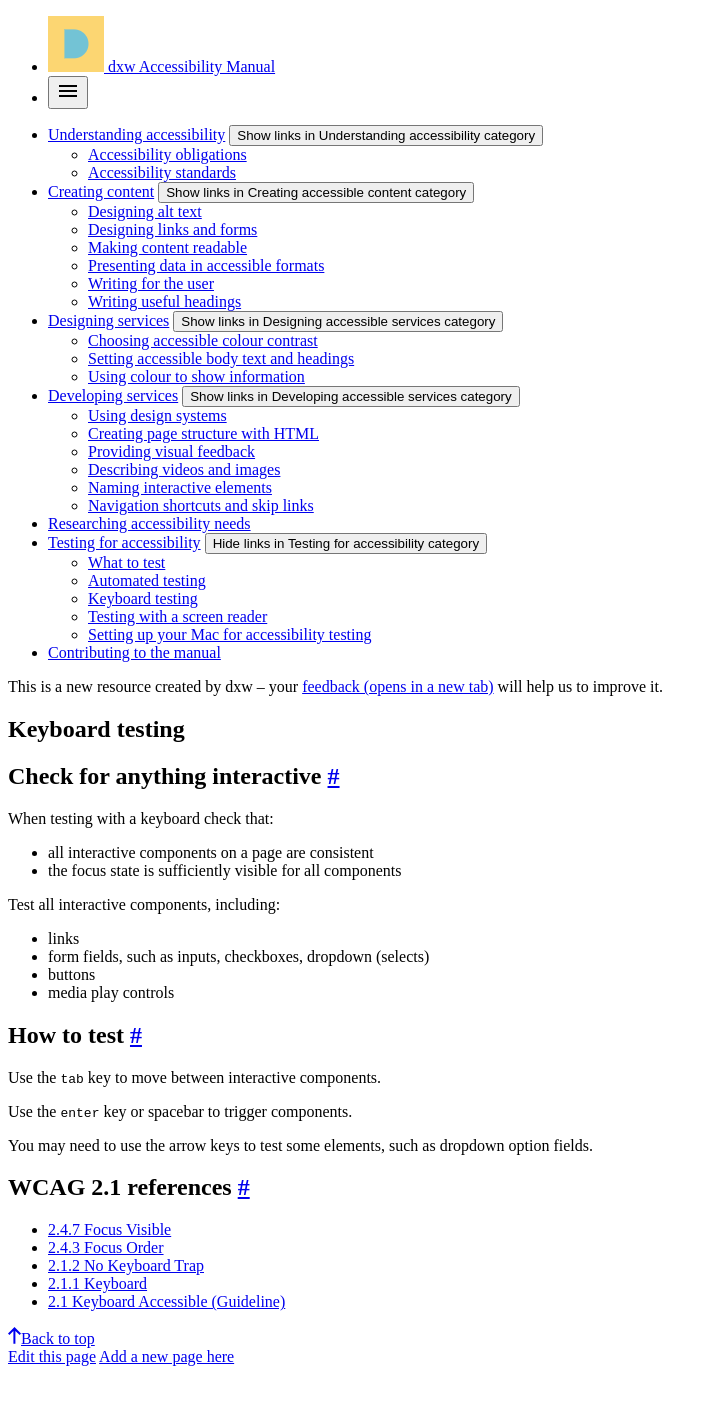
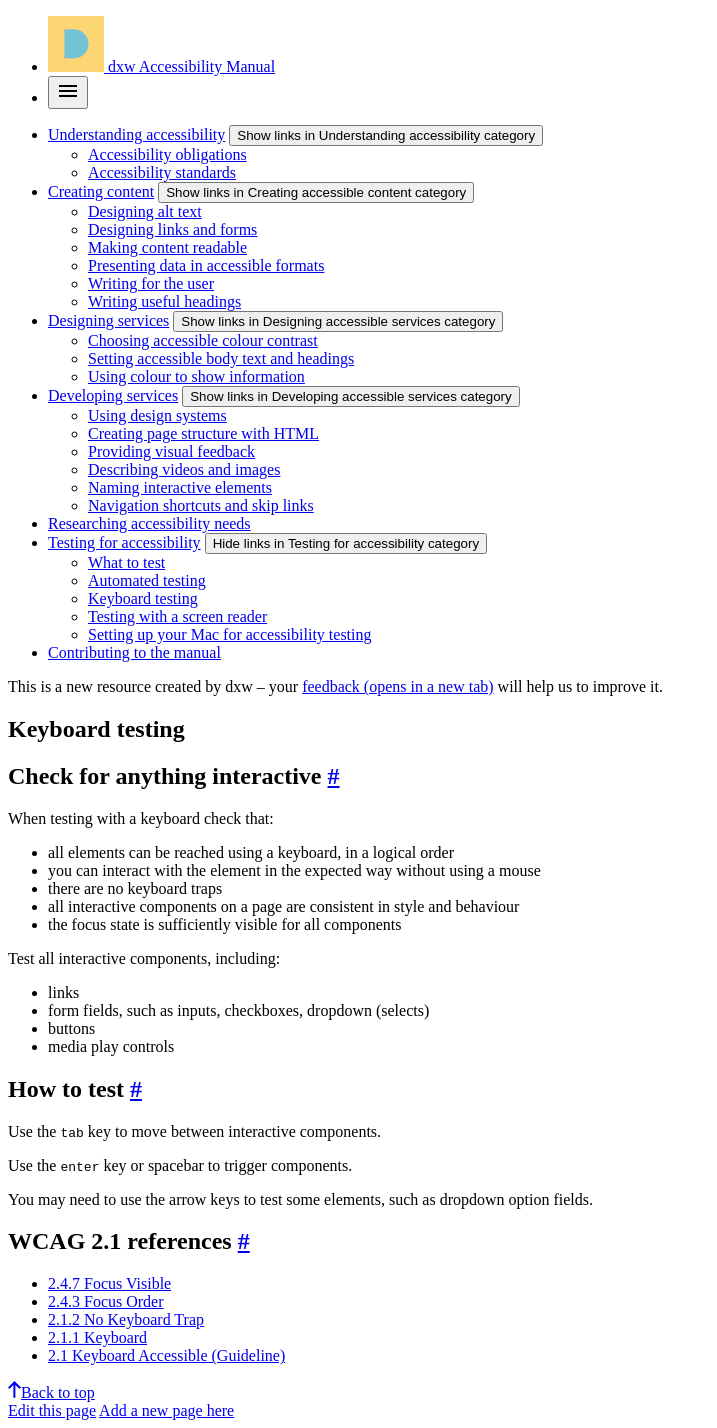
Before and after one commit to dxw/accessibility-manual, a Jekyll site: the page built from src/testing/keyboard-testing.md, in a window 1280 px wide. Shown: the whole page, without its empty margins (0-717 px from the left). Built offline with Jekyll 4.4.1, drawn with Linux system fonts in a browser that asks for light colours; before the commit the page ends 1374 px from its top, so only the background shows below that.

Commit message:
Update things to test for with a keyboard

```diff
--- a/src/testing/keyboard-testing.md
+++ b/src/testing/keyboard-testing.md
@@ -11,7 +11,10 @@ navigation_order: 2
 
 When testing with a keyboard check that:
 
-* all interactive components on a page are consistent
+* all elements can be reached using a keyboard, in a logical order
+* you can interact with the element in the expected way without using a mouse
+* there are no keyboard traps
+* all interactive components on a page are consistent in style and behaviour
 * the focus state is sufficiently visible for all components
 
 Test all interactive components, including:
```
